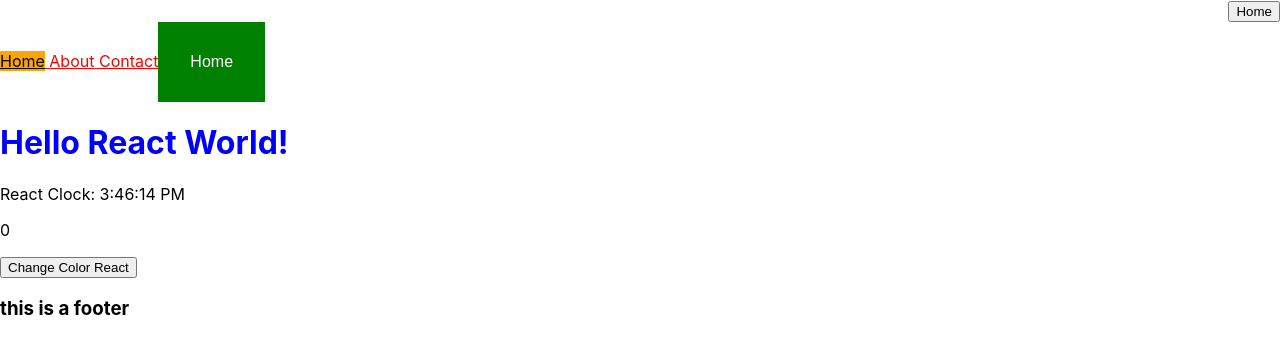
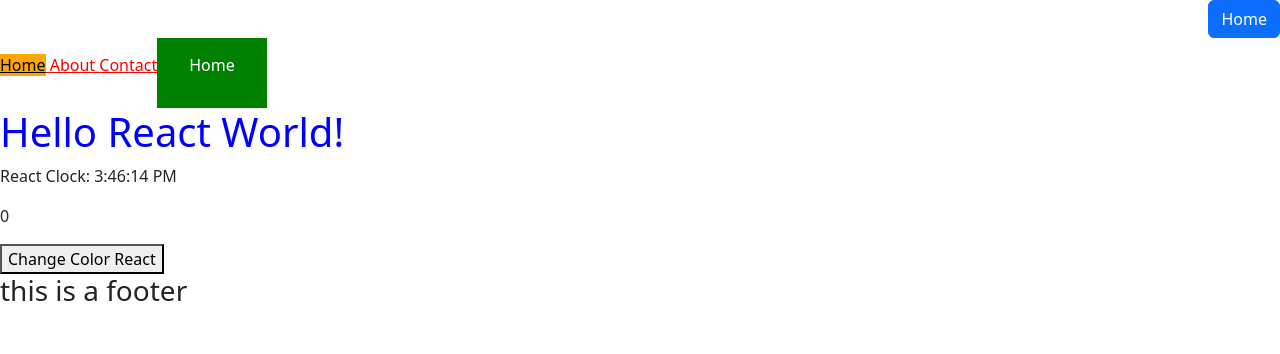
Before and after one commit to Programxiaoming/web2repos, a React (Create React App) app in the folder reactsepconcerns/separateconcern/: page / in a window 1280 px wide. Shown: the top 354 px of the page. Built offline with nearby package versions, Linux system fonts and the light colour scheme.

Commit message:
update Home Button with bootstrap

```diff
--- a/reactsepconcerns/separateconcern/package.json
+++ b/reactsepconcerns/separateconcern/package.json
@@ -6,7 +6,9 @@
     "@testing-library/jest-dom": "^5.16.5",
     "@testing-library/react": "^13.4.0",
     "@testing-library/user-event": "^13.5.0",
+    "bootstrap": "^5.2.3",
     "react": "^18.2.0",
+    "react-bootstrap": "^2.6.0",
     "react-dom": "^18.2.0",
     "react-router-dom": "^6.4.3",
     "react-scripts": "5.0.1",
--- a/reactsepconcerns/separateconcern/src/components/HomeButton.js
+++ b/reactsepconcerns/separateconcern/src/components/HomeButton.js
@@ -1,4 +1,5 @@
 import { useNavigate } from "react-router-dom";
+import Button from 'react-bootstrap/Button';
 
 function HomeButton() {
     const navigate = useNavigate();
@@ -11,7 +12,7 @@
     };
     return (
         <div style={{ flexDirection: "row", direction: "rtl" }}>
-            <button onClick={handleSubmit}>Home</button>
+            <Button variant="primary" onClick={handleSubmit}>Home</Button>
         </div>
     );
 }
--- a/reactsepconcerns/separateconcern/src/index.js
+++ b/reactsepconcerns/separateconcern/src/index.js
@@ -4,6 +4,7 @@
 import App from './App';
 import reportWebVitals from './reportWebVitals';
 import { BrowserRouter } from "react-router-dom";
+import 'bootstrap/dist/css/bootstrap.min.css';
 
 const root = ReactDOM.createRoot(document.getElementById('root'));
 root.render(
```
Also changed, not shown: 1 other file (tests, documents, lock files or other folders).
